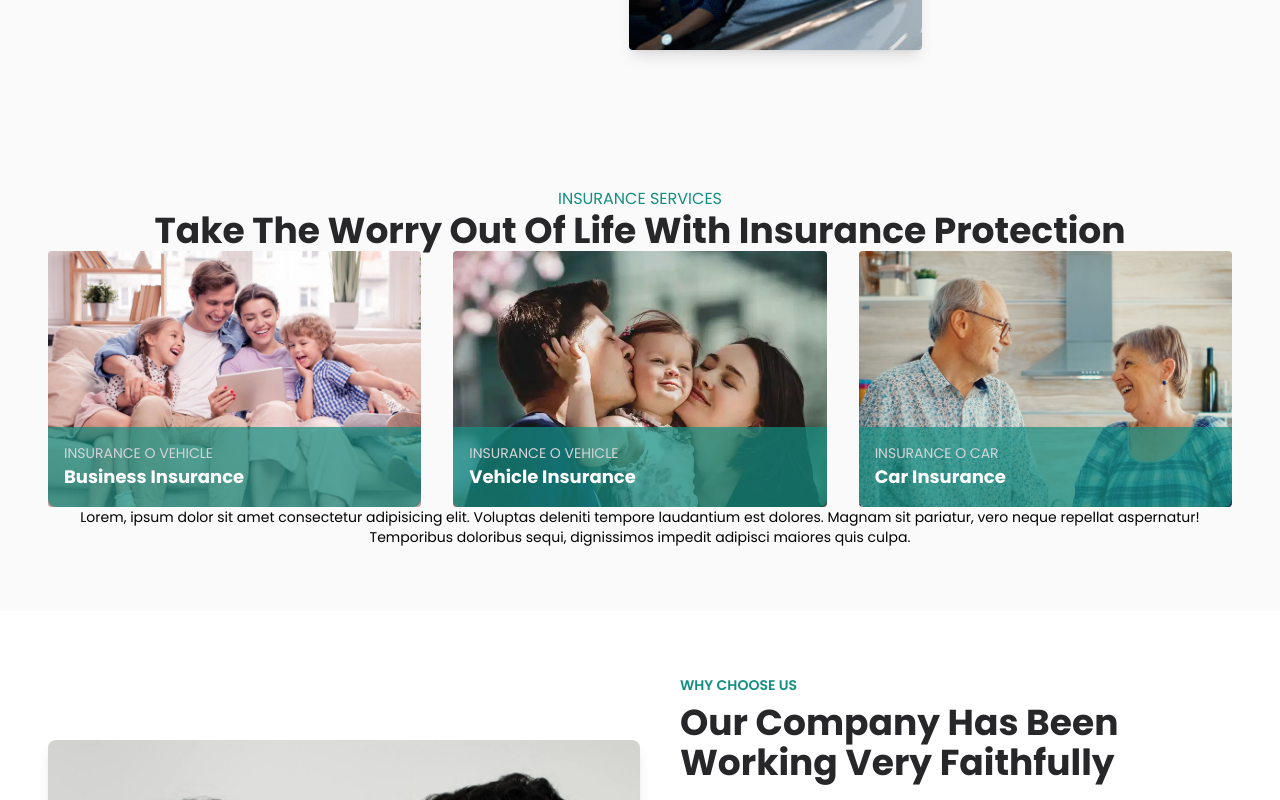
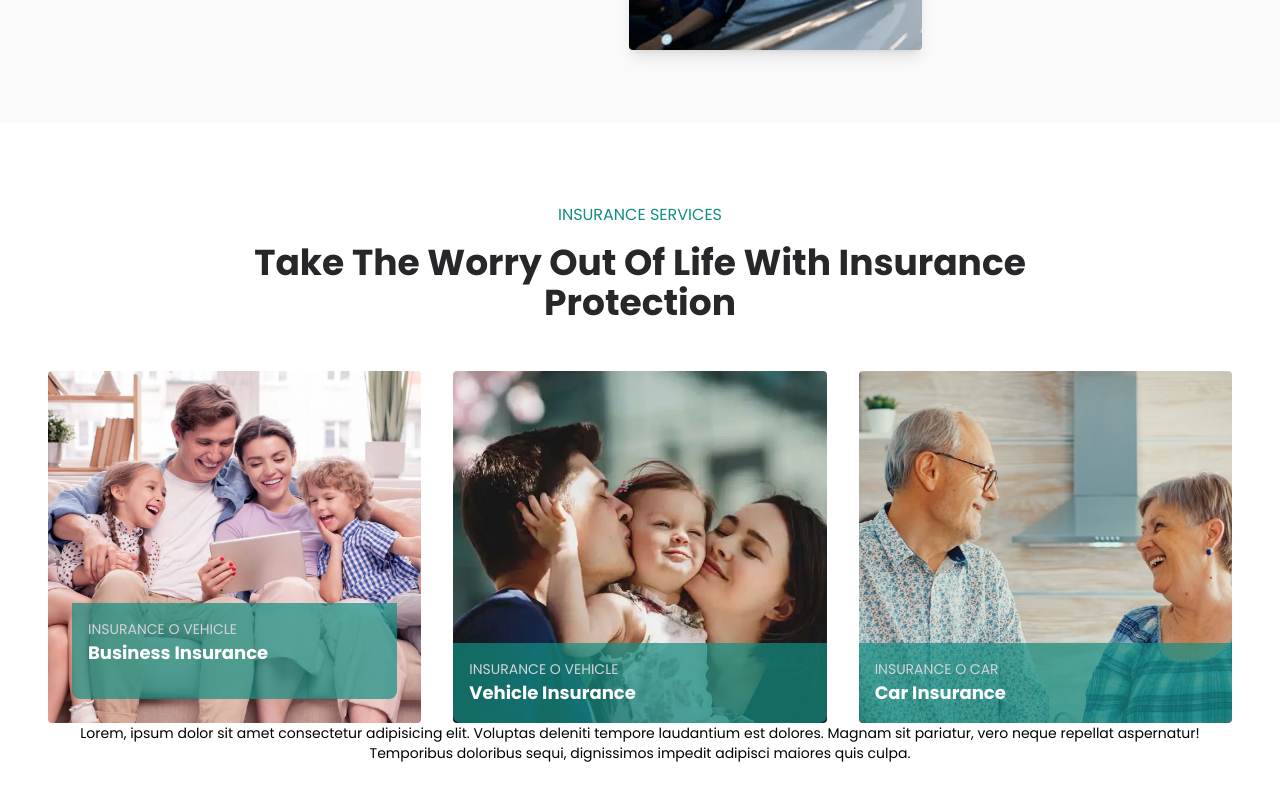
Before and after one commit to yeruvasaijahnavi/insurance_website, an Angular app: page / in a window 1280 px wide. Shown: the part 2140-2940 px from the top of the page. Built offline with nearby package versions, Linux system fonts and the light colour scheme.

Commit message:
Mid insurance services layout

```diff
--- a/src/app/insurance-services/insurance-services.component.html
+++ b/src/app/insurance-services/insurance-services.component.html
@@ -1,17 +1,20 @@
-<section class="bg-zinc-50 py-16">
+<section class="bg-white h-screen">
 	<div class="container mx-auto px-6 md:px-12">
-		<div class="text-center">
-			<h6 class="text-accent uppercase">Insurance Services</h6>
-			<h2 class="text-3xl md:text-4xl font-bold text-zinc-800 capitalize">
+		<div class="text-center mt-20 mb-12">
+			<h6 class="text-accent mb-4 uppercase">Insurance Services</h6>
+			<h2
+				class="text-3xl mx-auto md:text-4xl font-bold text-zinc-800 w-3/4 capitalize"
+			>
 				Take the worry out of life with insurance protection
 			</h2>
 		</div>
+
 		<div class="grid grid-cols-1 sm:grid-cols-2 lg:grid-cols-3 gap-8">
 			<div
-				class="relative bg-cover bg-center rounded h-64 bg-[url('/assets/images/services1.png')]"
+				class="relative bg-cover bg-center rounded h-88 bg-[url('/assets/images/services1.png')]"
 			>
 				<div
-					class="absolute bottom-0 left-0 right-0 bg-accent bg-opacity-70 p-4 rounded-b-lg"
+					class="absolute bottom-6 left-6 right-6 bg-accent h-24 bg-opacity-70 p-4 rounded-b-lg"
 				>
 					<p class="text-zinc-300">INSURANCE O VEHICLE</p>
 					<h4 class="text-lg font-bold text-white">
@@ -21,7 +24,7 @@
 			</div>
 
 			<div
-				class="relative bg-cover bg-center rounded h-64 bg-[url('/assets/images/services2.png')]"
+				class="relative bg-cover bg-center rounded h-88 bg-[url('/assets/images/services2.png')]"
 			>
 				<div
 					class="absolute bottom-0 left-0 right-0 bg-accent bg-opacity-70 p-4 rounded-b-lg"
@@ -34,7 +37,7 @@
 			</div>
 
 			<div
-				class="relative bg-cover bg-center rounded h-64 bg-[url('/assets/images/services3.png')]"
+				class="relative bg-cover bg-center rounded h-88 bg-[url('/assets/images/services3.png')]"
 			>
 				<div
 					class="absolute bottom-0 left-0 right-0 bg-accent bg-opacity-70 p-4 rounded-b-lg"
@@ -44,6 +47,7 @@
 				</div>
 			</div>
 		</div>
+
 		<p class="text-center">
 			Lorem, ipsum dolor sit amet consectetur adipisicing elit. Voluptas
 			deleniti tempore laudantium est dolores. Magnam sit pariatur, vero
--- a/tailwind.config.js
+++ b/tailwind.config.js
@@ -3,6 +3,9 @@ module.exports = {
 	content: ["./src/**/*.{html,ts}"],
 	theme: {
 		extend: {
+			spacing: {
+				88: "22rem",
+			},
 			colors: {
 				accent: "#138f82",
 				"accent-light": "#dff0ef",
```
